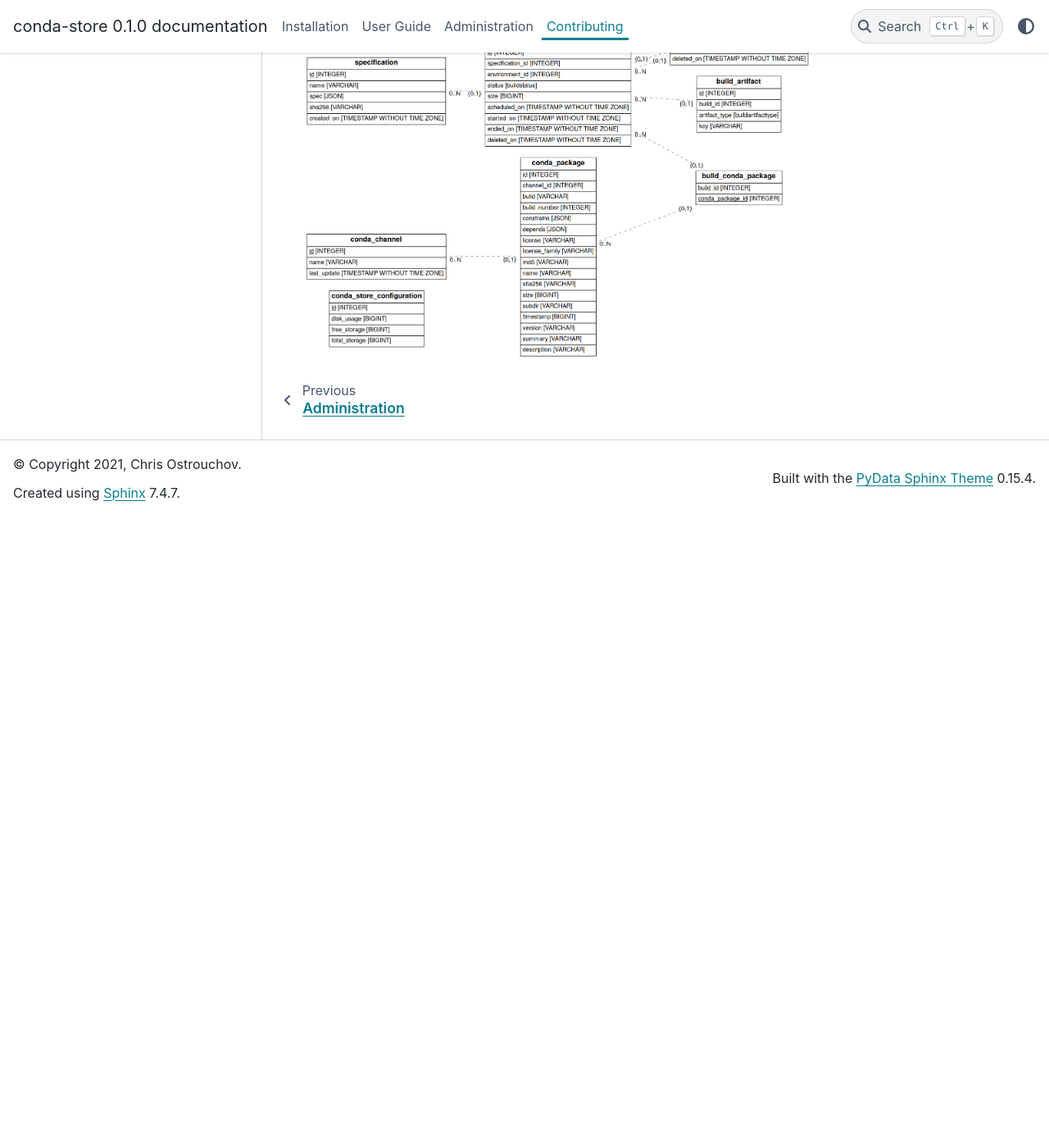
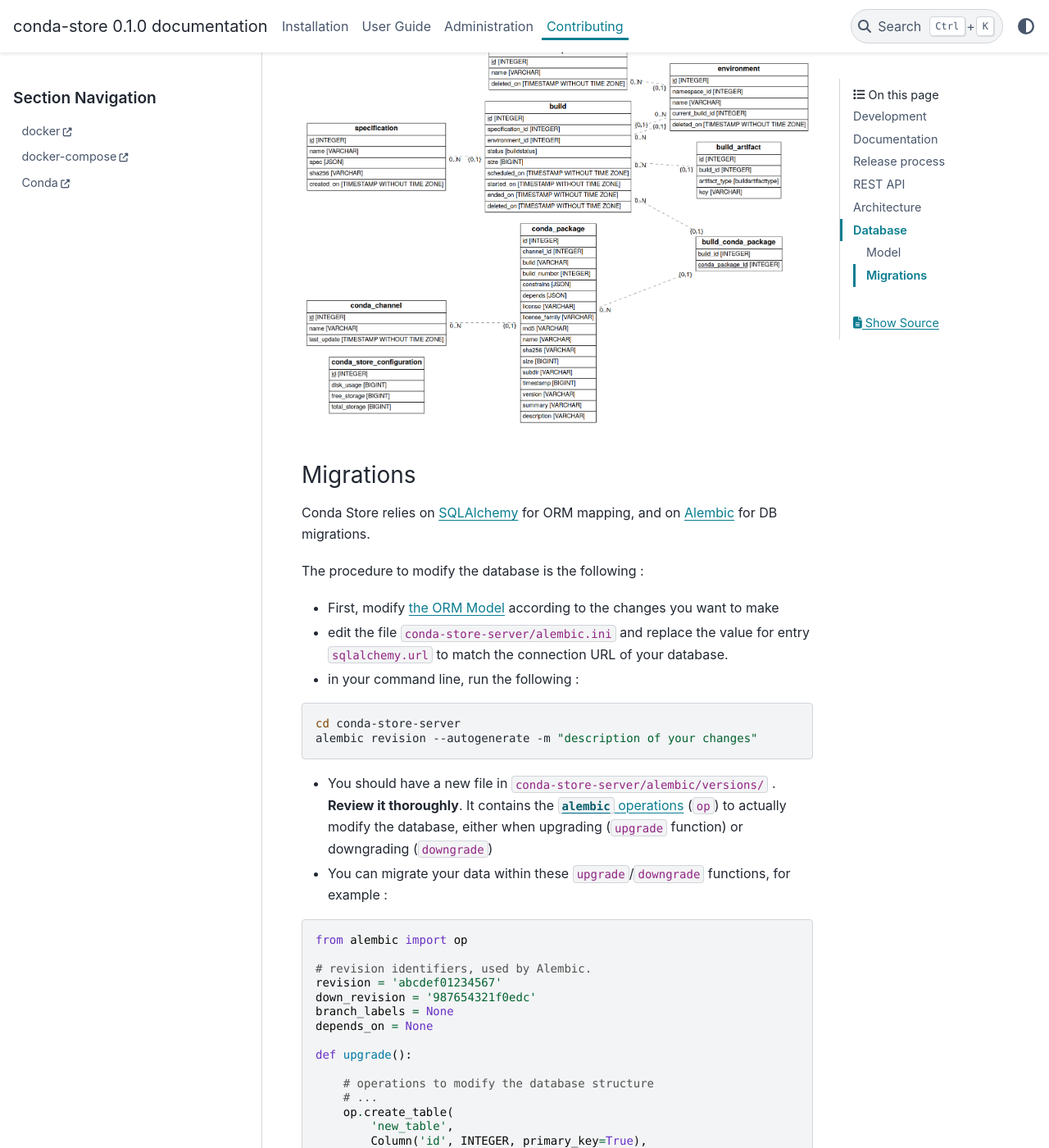
Before and after one commit to conda-incubator/conda-store, a Sphinx documentation site: the page built from docs/contributing.md, in a window 1280 px wide and 1400 px high, scrolled down 15169 px. Shown: the whole window at 82% size. Built offline with Sphinx 7.4.7 and the PyData theme 0.15.4, drawn with Linux system fonts in a browser that asks for light colours; before the commit the page ends 15799 px from its top, so only the background shows below that; some of the changed text lies outside the part shown.

Commit message:
Documentation on migrations

````diff
--- a/docs/contributing.md
+++ b/docs/contributing.md
@@ -571,7 +571,9 @@
 `build::delete` permissions which the user has thus the action is
 permitted.
 
-### Database Model
+## Database
+
+### Model
 
 At a high level the database model can be described in the image
 bellow.
@@ -599,3 +601,63 @@
 ```
 
 ![entity relationship diagram](_static/images/conda-store-entity-relationship-diagram.png)
+
+### Migrations
+
+Conda Store relies on [SQLAlchemy](https://www.sqlalchemy.org/) for ORM mapping, and on [Alembic](https://alembic.sqlalchemy.org/en/latest/) for DB migrations.
+
+The procedure to modify the database is the following :
+- First, modify [the ORM Model](https://github.com/Quansight/conda-store/blob/main/conda-store-server/conda_store_server/orm.py) according to the changes you want to make
+- edit the file `conda-store-server/alembic.ini` and replace the value for entry `sqlalchemy.url` to match the connection URL of your database.
+
+- in your command line, run the following :
+```sh
+cd conda-store-server
+alembic revision --autogenerate -m "description of your changes"
+```
+- You should have a new file in `conda-store-server/alembic/versions/` . **Review it thoroughly**. It contains the [`alembic` operations](https://alembic.sqlalchemy.org/en/latest/ops.html) (`op`) to actually modify the database, either when upgrading (`upgrade` function) or downgrading (`downgrade`)
+
+- You can migrate your data within these `upgrade`/`downgrade` functions, for example :
+```python
+from alembic import op
+
+# revision identifiers, used by Alembic.
+revision = 'abcdef01234567'
+down_revision = '987654321f0edc'
+branch_labels = None
+depends_on = None
+
+def upgrade():
+
+    # operations to modify the database structure
+    # ...
+    op.create_table(
+        'new_table',
+        Column('id', INTEGER, primary_key=True),
+        Column('field1', VARCHAR(50), nullable=False),
+        Column('field2', INTEGER),
+        Column('timestamp', TIMESTAMP, server_default=func.now())
+    )
+    # ...
+
+    op.execute('''INSERT INTO new_table (field1, field2)
+                  SELECT field1, field2
+                  FROM old_table''')
+
+    # other operations to modify the database structure
+    # ...
+
+
+def downgrade():
+
+    op.drop_table('new_table')
+
+```
+
+
+- Once you're sure about the changes generated, you can apply them by running :
+```sh
+alembic upgrade head
+```
+
+- Check your database : your changes should be reflected. If not, refer to [Alembic's documentation](https://alembic.sqlalchemy.org/en/latest/).
````
